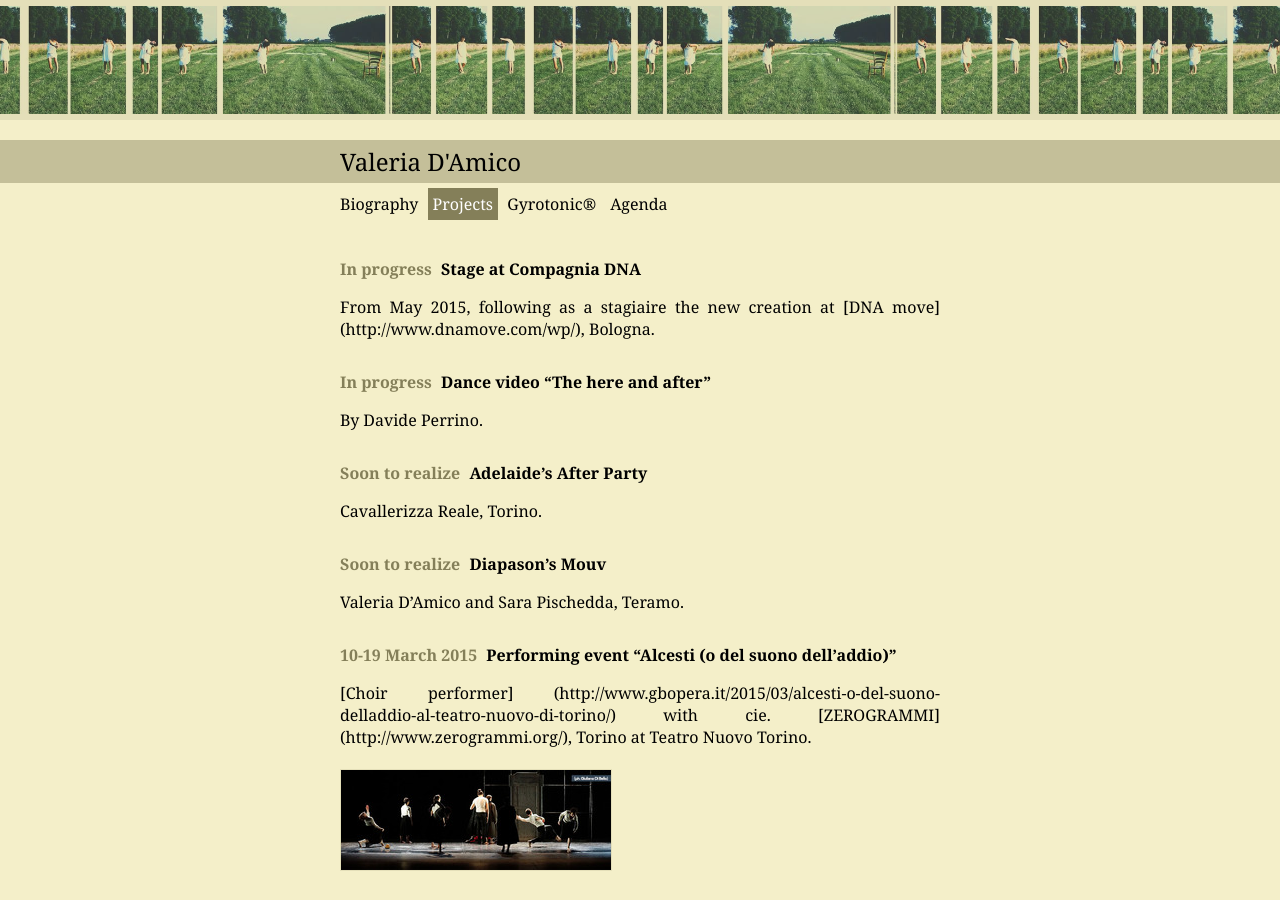
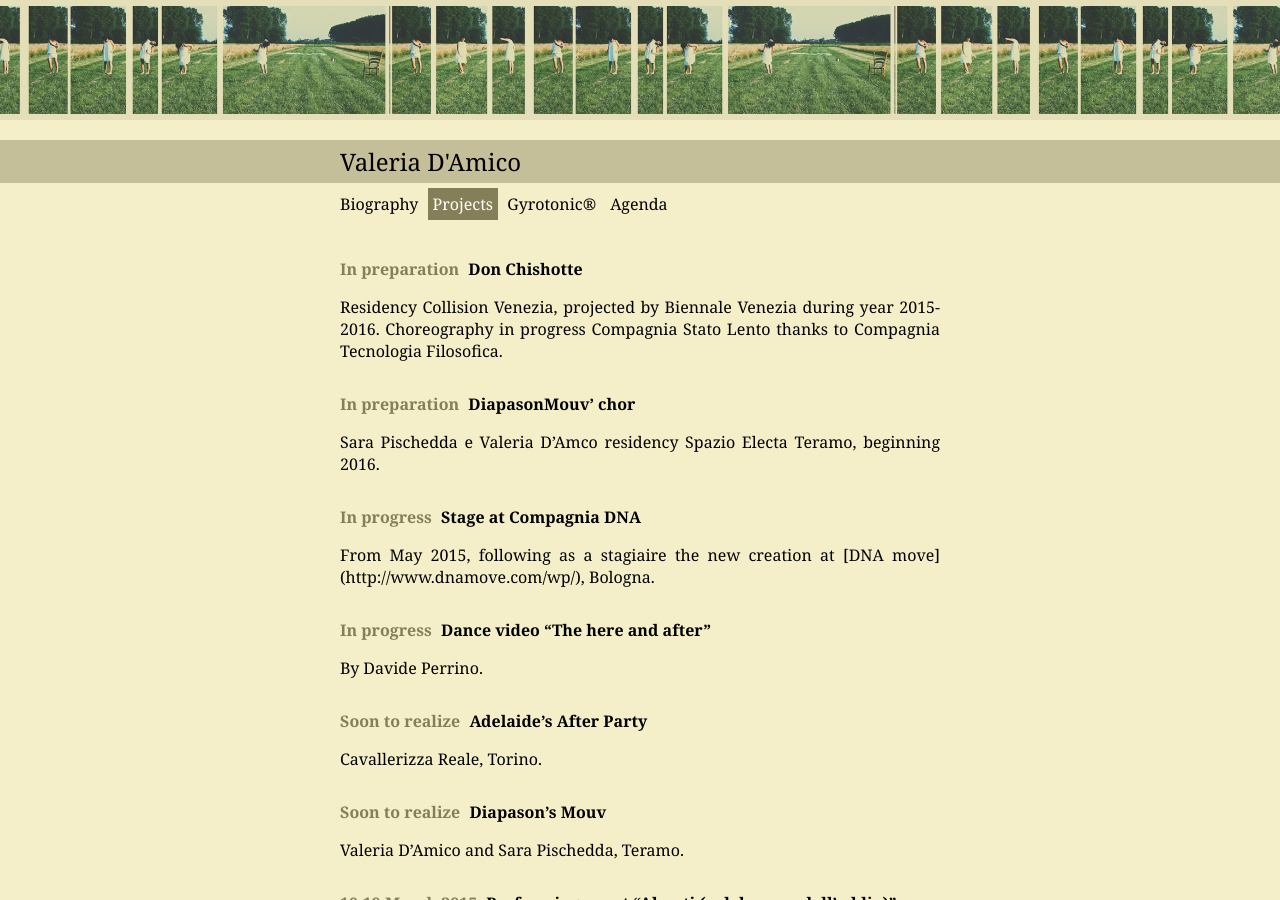
Before and after one commit to valedami/valedami.github.io, a Jekyll site: the page built from projects.md, in a window 1280 px wide and 900 px high. Built offline with Jekyll 4.4.1, drawn with Linux system fonts in a browser that asks for light colours; Markdown is read by kramdown in place of the engine named in the settings.

Commit message:
add two projects

```diff
--- a/projects.md
+++ b/projects.md
@@ -2,6 +2,16 @@
 layout: default
 title: Projects
 ---
+
+## _In preparation_ Don Chishotte
+
+Residency Collision Venezia, projected by Biennale Venezia during year
+2015-2016. Choreography in progress Compagnia Stato Lento thanks to Compagnia
+Tecnologia Filosofica.
+
+## _In preparation_ DiapasonMouv' chor
+
+Sara Pischedda e Valeria D'Amco residency Spazio Electa Teramo, beginning 2016.
 
 ## _In progress_ Stage at Compagnia DNA
 
```
